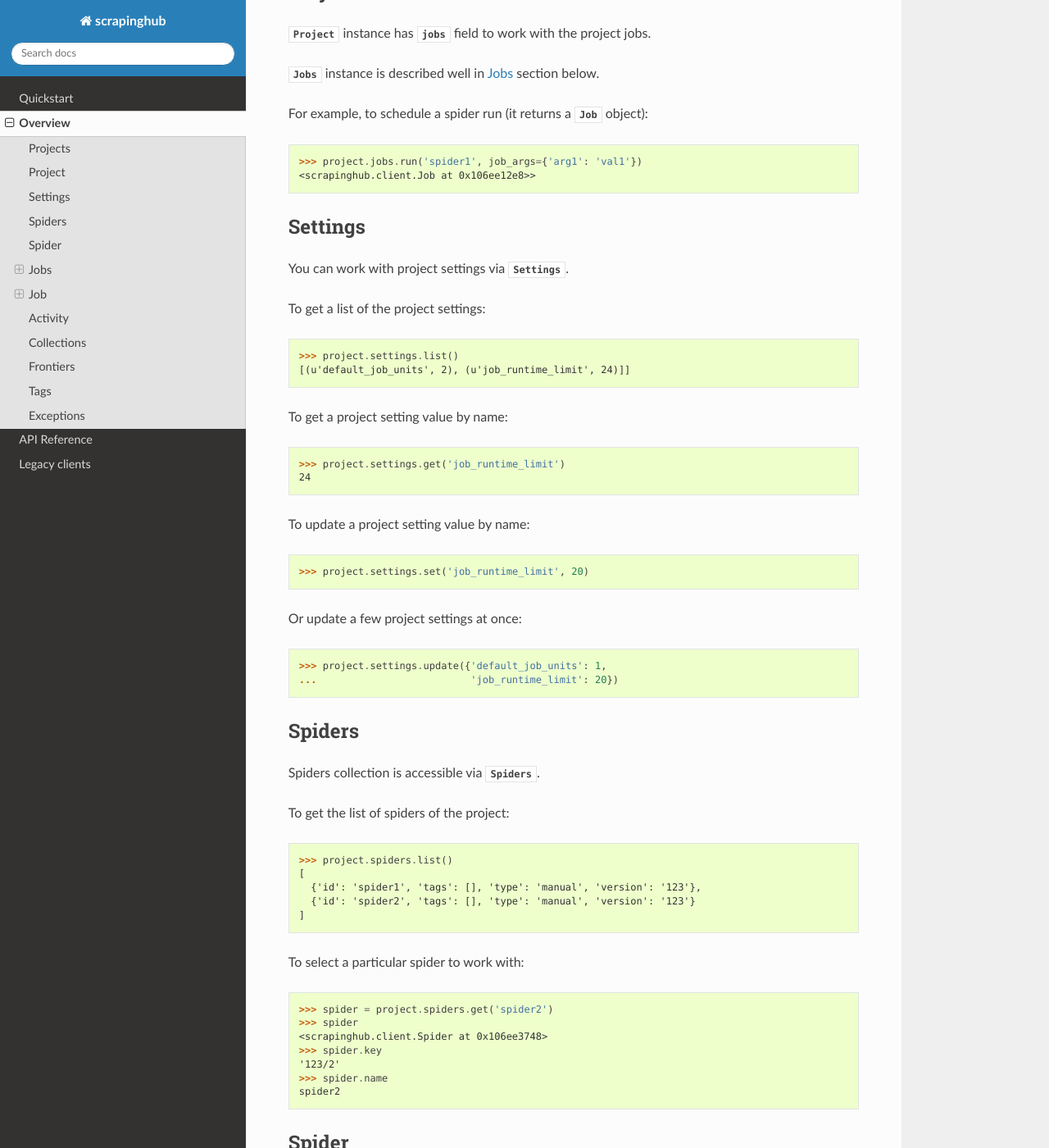
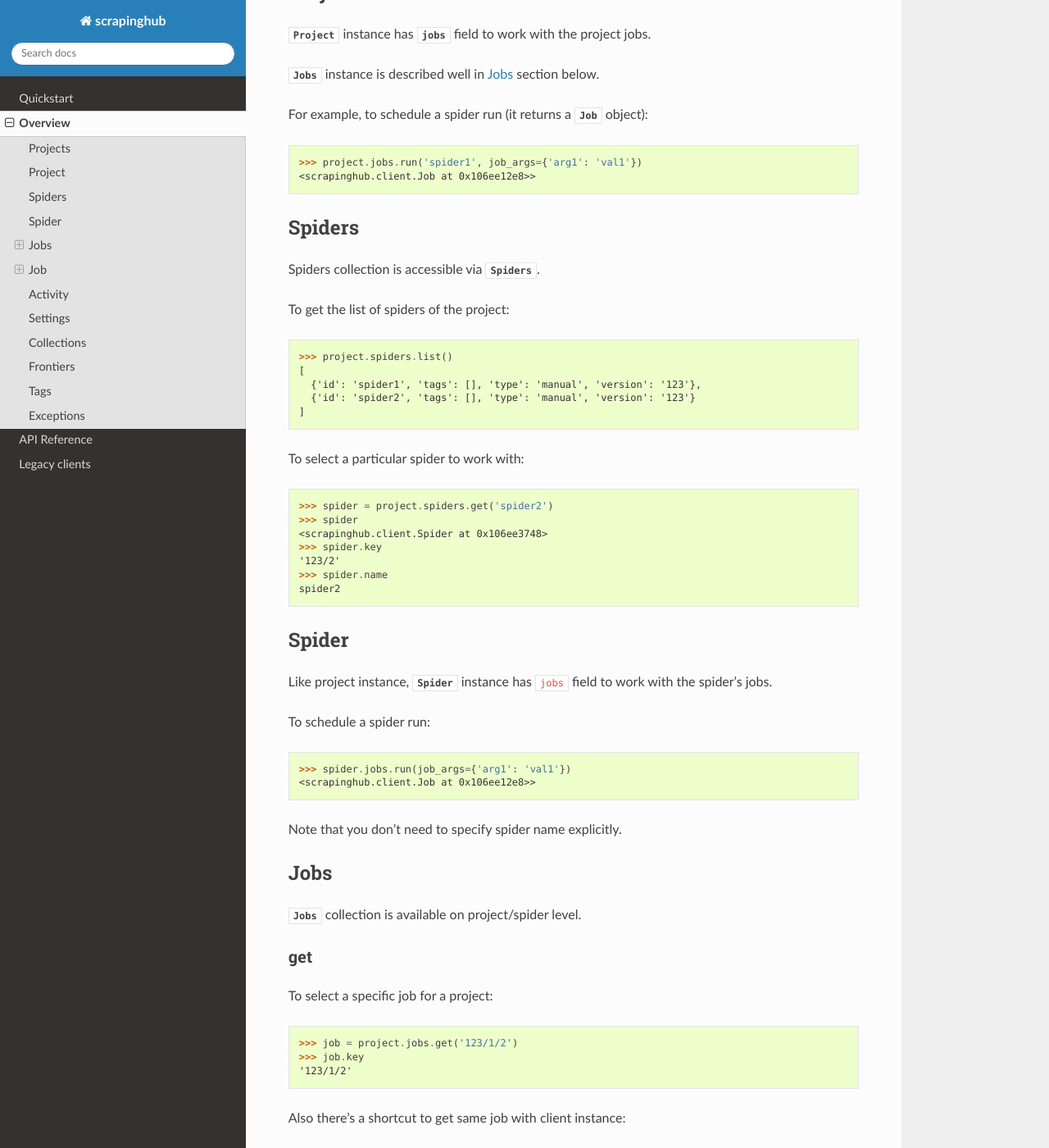
Before and after one commit to scrapinghub/python-scrapinghub, a Sphinx documentation site: the page built from docs/client/overview.rst, in a window 1280 px wide and 1400 px high, scrolled down 1229 px. Shown: the whole window at 82% size. Built offline with Sphinx 7.4.7 and the Read the Docs theme 2.0.0, drawn with Linux system fonts in a browser that asks for light colours; some of the changed text lies outside the part shown.

Commit message:
Minor fixes, move project settings section down in overview

```diff
--- a/docs/client/overview.rst
+++ b/docs/client/overview.rst
@@ -65,31 +66,6 @@ For example, to schedule a spider run (it returns a
 
     >>> project.jobs.run('spider1', job_args={'arg1': 'val1'})
     <scrapinghub.client.Job at 0x106ee12e8>>
-
-
-Settings
---------
-
-You can work with project settings via :class:`~scrapinghub.client.projects.Settings`.
-
-To get a list of the project settings::
-
-    >>> project.settings.list()
-    [(u'default_job_units', 2), (u'job_runtime_limit', 24)]]
-
-To get a project setting value by name::
-
-    >>> project.settings.get('job_runtime_limit')
-    24
-
-To update a project setting value by name::
-
-    >>> project.settings.set('job_runtime_limit', 20)
-
-Or update a few project settings at once::
-
-    >>> project.settings.update({'default_job_units': 1,
-    ...                          'job_runtime_limit': 20})
 
 
 Spiders
--- a/docs/quickstart.rst
+++ b/docs/quickstart.rst
@@ -69,7 +69,7 @@ By default, tests use VCR.py ``once`` mode to:
 It means that if you add new integration tests and run all tests as usual,
 only new cassettes will be created, all existing cassettes will stay unmodified.
 
-To ignore existing cassettes and use real service, please provide a flag::
+To ignore existing cassettes and use real services, please provide a flag::
 
     py.test --ignore-cassettes
 
```
Also changed, not shown: other parts of docs/client/overview.rst (+26 -1 lines), 1 other file.
